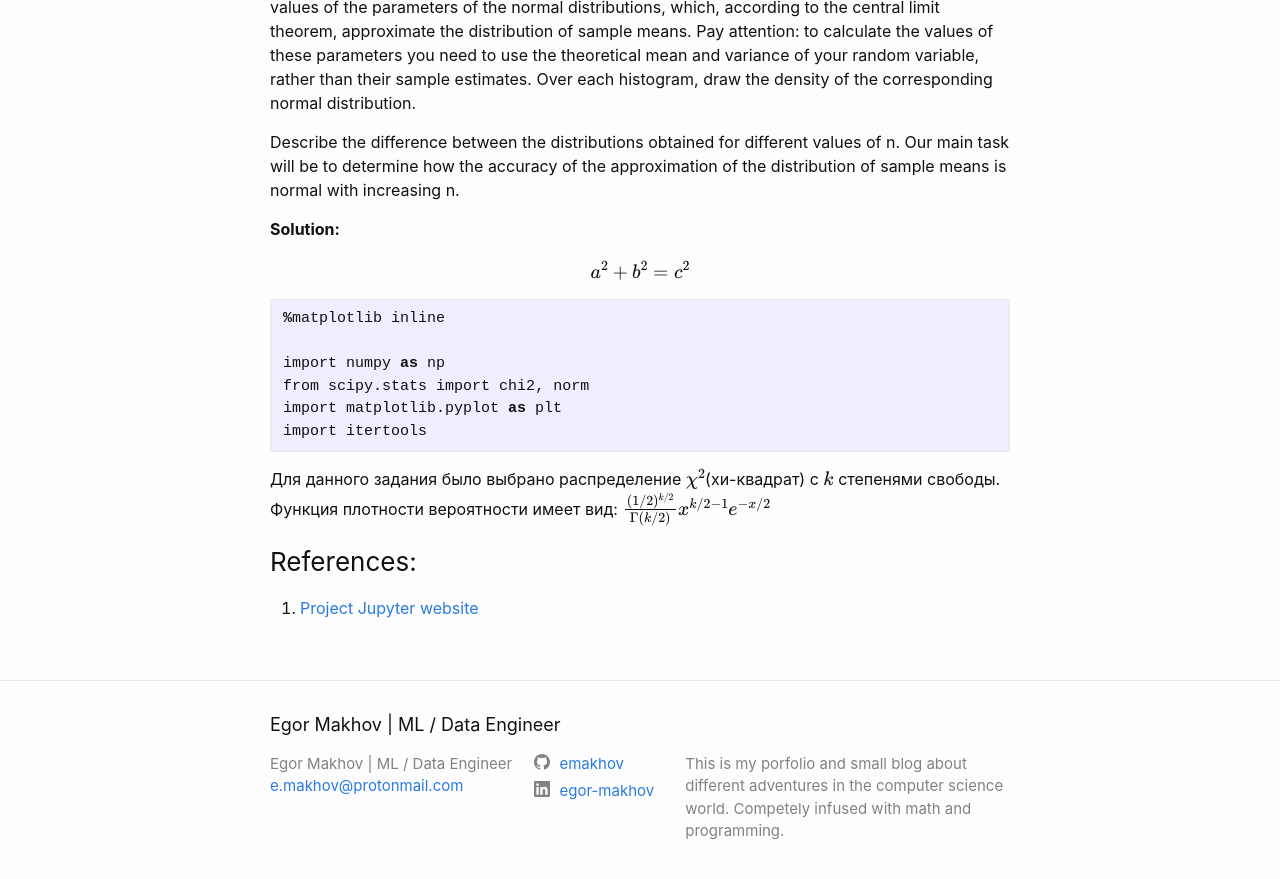
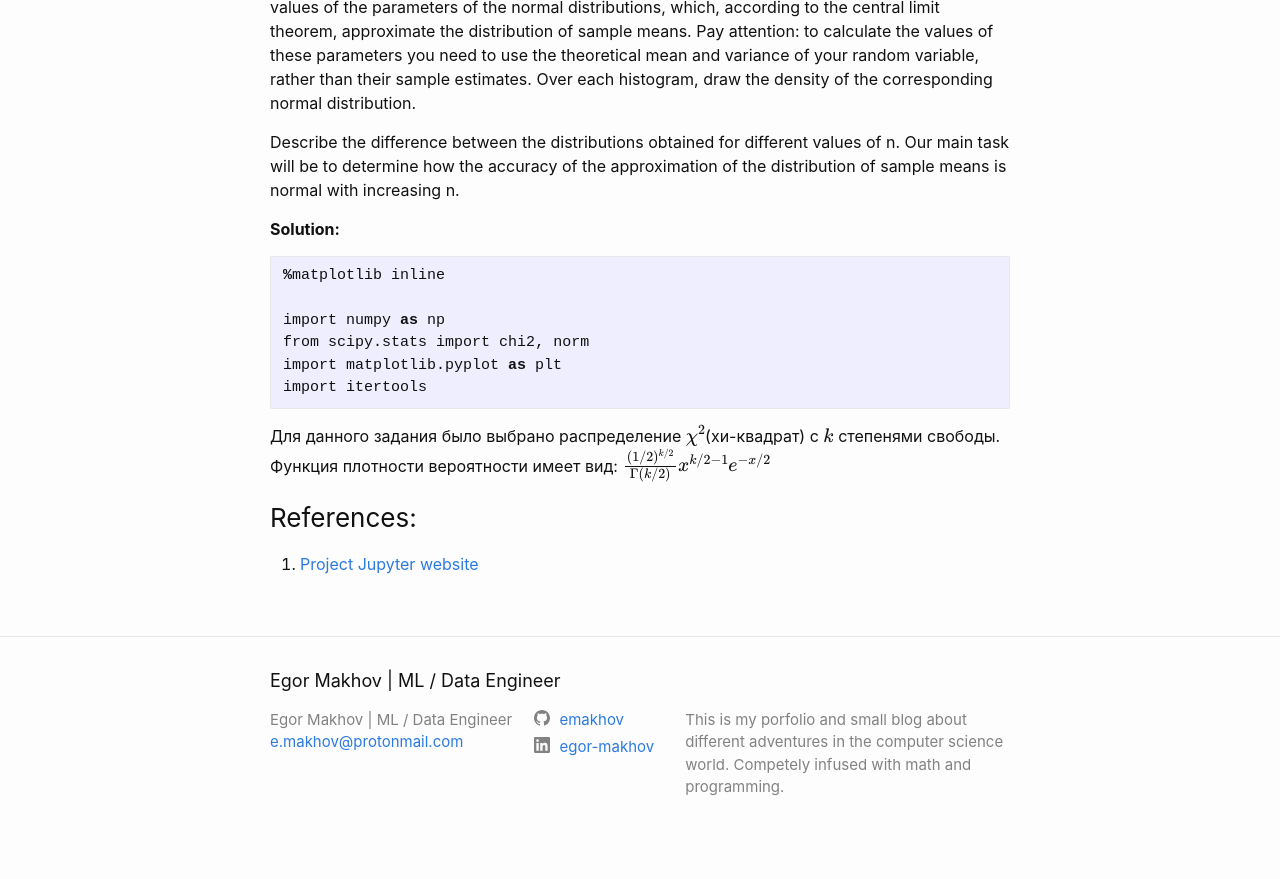
Before and after one commit to emakhov/emakhov.github.io, a Jekyll site: the page built from _posts/2018-06-07-jekyll-and-jupyter.md, in a window 1280 px wide and 900 px high, scrolled down 697 px. Shown: the top 879 px of the window. Built offline with Jekyll 4.4.1, drawn with Linux system fonts in a browser that asks for light colours; formulas are drawn with MathJax 3.

````diff
--- a/_posts/2018-06-07-jekyll-and-jupyter.md
+++ b/_posts/2018-06-07-jekyll-and-jupyter.md
@@ -43,8 +43,6 @@
 
 **Solution:**
 
-$$a^2 + b^2 = c^2$$
-
 ```python
 %matplotlib inline
 
````
